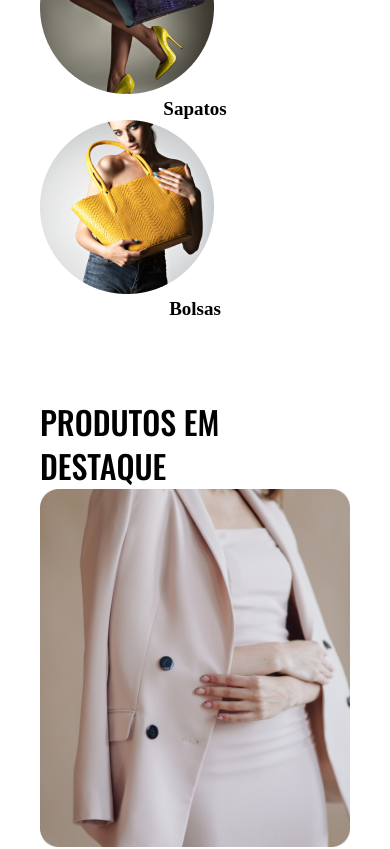
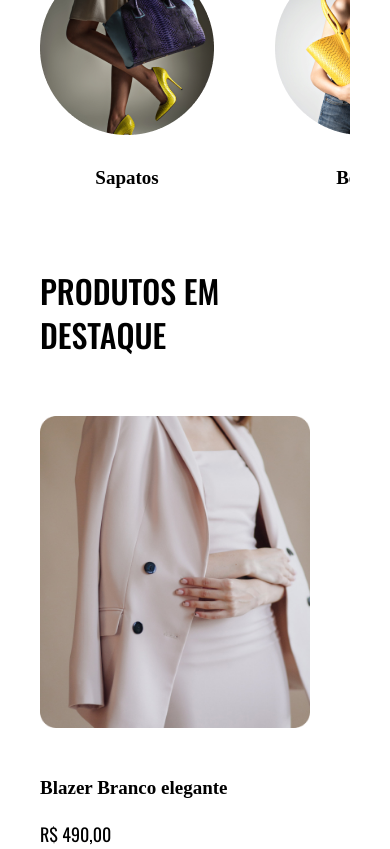
Before and after one commit to thiagoaaoliveira1989/Fashion_Store, a React (Vite) app: page / in a window 390 px wide. Shown: the part 1000-1849 px from the top of the page. Built offline with nearby package versions, Linux system fonts and the light colour scheme.

Commit message:
feat: complet project mode desktop and mobile

```diff
--- a/src/components/sections/CategoriesSection/categoryCard/index.jsx
+++ b/src/components/sections/CategoriesSection/categoryCard/index.jsx
@@ -1,8 +1,10 @@
+import styles from "./style.module.css";
+
 export const CategoryCard = ({ title, image }) => {
     return (
-        <>
+        <div className={styles.categoriesCard}>
             <img src={image} alt={`categoria-${title}`} />
             <h3 className="title3 center">{title}</h3>
-        </>
+        </div>
     )
 }
--- /dev/null
+++ b/src/components/sections/CategoriesSection/categoryCard/style.module.css
@@ -0,0 +1,3 @@
+.categoriesCard h3 {
+margin-top: 1.75rem;
+}
--- a/src/components/sections/CategoriesSection/index.jsx
+++ b/src/components/sections/CategoriesSection/index.jsx
@@ -1,15 +1,14 @@
 import { CategoryCard } from "./categoryCard"
-import Category1 from "../../../assets/category1.png"
-import Category2 from "../../../assets/category2.png"
 import { categories } from './../../../data/categories';
 
+import styles from "./style.module.css";
 
 export const CategoriesSection = () => {
     return (
         <div className="container">
-            <section>
+            <section className={styles.categoriesSection}>
                 <h2 className="title2">CATEGORIAS</h2>
-                <ul>
+                <ul className={styles.categoriesList}>
                     {
                         categories.map((categorie) => {
                             return (
--- a/src/components/sections/CategoriesSection/style.module.css
+++ b/src/components/sections/CategoriesSection/style.module.css
@@ -0,0 +1,14 @@
+.categoriesSection h2 {
+    margin-bottom: 2.5625rem;
+}
+
+
+.categoriesList {
+    display: flex;
+    gap: 61px;
+    overflow: auto;
+}
+
+.categoriesList li {
+    min-width: 174px;
+}
--- a/src/components/sections/ProductsSection/ProductCard/index.jsx
+++ b/src/components/sections/ProductsSection/ProductCard/index.jsx
@@ -1,10 +1,12 @@
+import styles from "./style.module.css";
+
 export const ProductCard = ({title, image, price}) => {
     const priceFormated = price.toLocaleString("pt-BR", {style: "currency", currency: "BRL"});
     return (
-        <>
+        <div className={styles.productCard}>
             <img src={image} alt={`product-${title}`}/>
             <h3 className="title3">{title}</h3>
             <p className="price">{priceFormated}</p>
-        </>
+        </div>
     )
 }
--- /dev/null
+++ b/src/components/sections/ProductsSection/ProductCard/style.module.css
@@ -0,0 +1,4 @@
+.productCard h3 {
+ margin-top: 2.8125rem;
+ margin-bottom: 1.375rem;
+}
--- a/src/components/sections/ProductsSection/index.jsx
+++ b/src/components/sections/ProductsSection/index.jsx
@@ -1,13 +1,15 @@
 import { ProductCard } from "./ProductCard";
 import { products } from "../../../data/products";
+
+import styles from "./style.module.css";
 
 export const ProductsSection = () => {
     console.log(products);
     return (
         <div className="container">
-            <section>
+            <section  className={styles.productSection}>
                 <h2 className="title2">PRODUTOS EM DESTAQUE</h2>
-                <ul>
+                <ul className={styles.productList}>
 
                     {
                         products.map((product) => {
--- /dev/null
+++ b/src/components/sections/ProductsSection/style.module.css
@@ -0,0 +1,16 @@
+.productSection h2 {
+    margin-bottom: 3.625rem;
+    max-width: 100%;
+}
+
+.productList {
+    display: flex;
+    flex-direction: row;
+    gap: 2.5rem;
+    overflow: auto;
+
+}
+
+.productList li {
+    min-width: 270px;
+}
```
